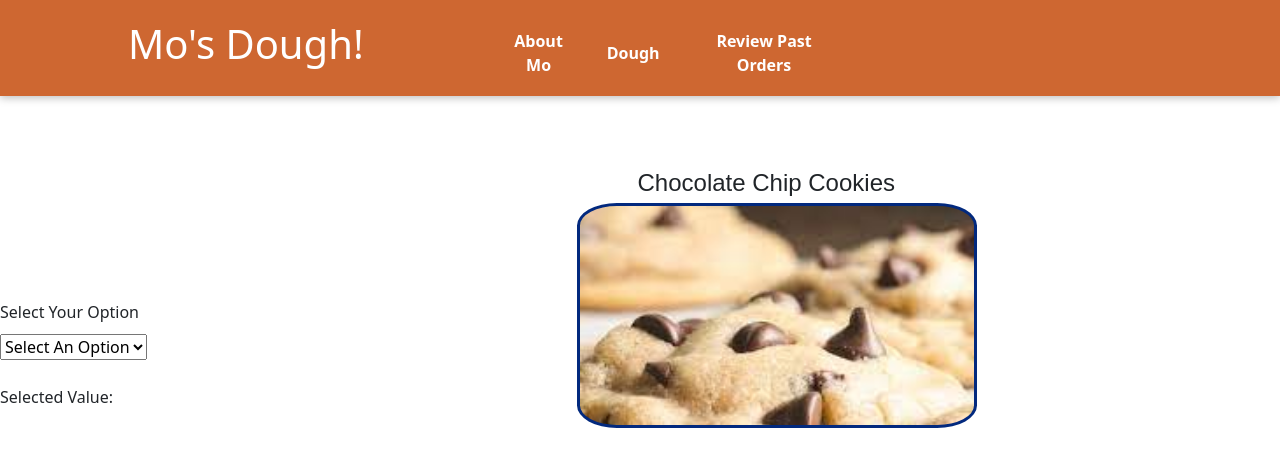
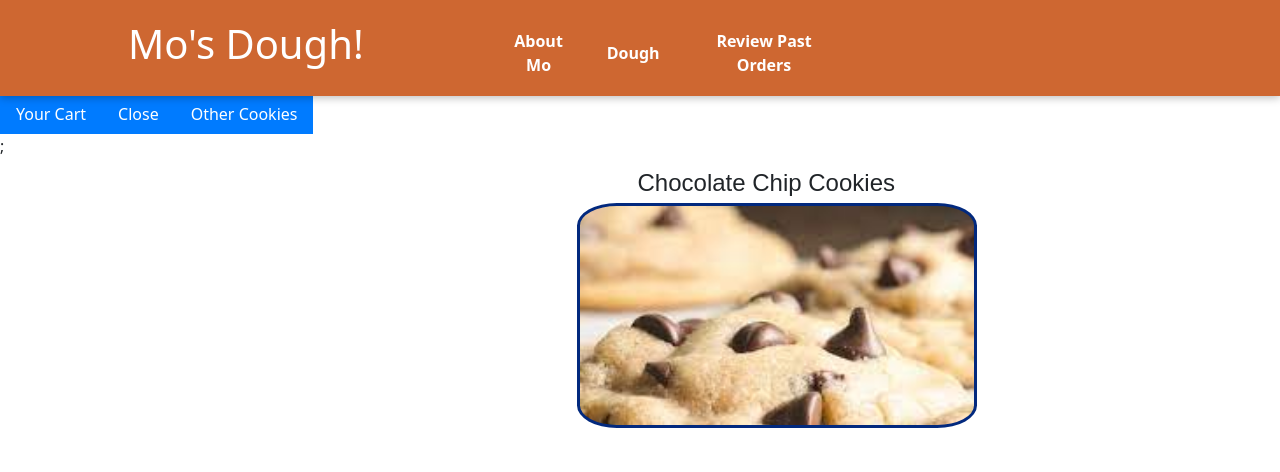
Before and after one commit to Twill1007/modough, a React (Create React App) app: page /dough in a window 1280 px wide. Shown: the top 472 px of the page. Built offline with nearby package versions, Linux system fonts and the light colour scheme; a web font is replaced by a local one.

Commit message:
CSS and Updating Form

```diff
--- a/src/pages/MenuCC.js
+++ b/src/pages/MenuCC.js
@@ -3,6 +3,7 @@ import ModalMenu from "../components/UI/ModalMenu";
 import classes from "./MenuCookie.module.css";
 import CCDough from "../assets/CCBall.JPG";
 import CookieItemForm from "../components/CookieItemForm";
+import MenuItemSelector from "./MenuItemSelectorPage";
 import { useContext } from "react";
 import CartContext from "../store/cart-context";
 
@@ -10,7 +11,8 @@ const ccdisplay = [
   {
     id: "c1",
     title: "Chocolate Chip Cookies",
-    description: "Delicous and soft Chocolate Chip Cookies",
+    description:
+      "Indulge in the ultimate guilt-free pleasure with our delectable homemade dairy-free chocolate chip cookies! Crafted with love, these cookies offer the same luscious taste and chewy texture you crave, minus the dairy. Satisfy your sweet tooth while staying kind to your body!",
     price: 10,
   },
 ];
@@ -36,7 +38,7 @@ function MenuCC(props) {
         <p className={classes.description}>{item.description}</p>
         <p className={classes.price}>Price: ${item.price.toFixed(2)}</p>
       </div>
-      <CookieItemForm
+      <MenuItemSelector
         cookieType="CC"
         onClose={props.onClose}
         onAddToCart={addToCartHandler}
--- a/src/pages/MenuCookie.module.css
+++ b/src/pages/MenuCookie.module.css
@@ -1,22 +1,16 @@
-.itemForm {
-  justify-content: center;
-}
-
-.price {
-  width: 500px;
-  font-weight: bold;
-  font-size: 1.5rem;
-  border: 2px solid black;
-}
-
 .meal {
   display: flex;
   flex-direction: column;
   justify-content: center;
-  align-items: inherit;
-  justify-content: space-around;
   background-color: beige;
   border: 2px solid rgb(255, 0, 0);
+}
+
+.price {
+  width: auto;
+  font-weight: bold;
+  font-size: 1.5rem;
+  border: 2px solid black;
 }
 
 .title {
@@ -38,3 +32,20 @@
   width: 200px;
   height: 200px;
 }
+
+.container {
+  display: flex;
+  flex-direction: row;
+  justify-content: right;
+  top: 445px;
+}
+
+.selectedOption {
+  display: flex;
+  flex-direction: row;
+  justify-content: right;
+  top: 445px;
+  right: 600px;
+  padding-top: 10px;
+  width: 500px;
+}
--- a/src/pages/MenuItemSelectorPage.js
+++ b/src/pages/MenuItemSelectorPage.js
@@ -1,15 +1,25 @@
 import React, { useState } from "react";
-import classes from "./MenuItemSelectorPage.module.css";
+import classes from "./MenuCookie.module.css";
 
-function MenuItemSelector() {
+function MenuItemSelector(props) {
   const [selectedValue, setSelectedValue] = useState("");
+  const [selectOtherCookie, setSelectOtherCookie] = useState(true);
+
+  const selectOtherCookieHandler = () => {
+    setSelectOtherCookie(false);
+  };
 
   const handleSelectionChange = (event) => {
     setSelectedValue(event.target.value);
   };
 
+  const submitHandler = (event) => {
+    event.preventDefault();
+  };
+
   return (
     <>
+      <form onSubmit={submitHandler} className={classes.form}>
         <div className={classes.container}>
           <label>Select Your Option</label>
           <select value={selectedValue} onChange={handleSelectionChange}>
@@ -21,8 +31,24 @@ function MenuItemSelector() {
         <div className={classes.selectedOption}>
           <p>Selected Value: {selectedValue}</p>
         </div>
+
+        <button
+          onClick={() => {
+            props.onCart();
+            if (props.onClose) {
+              props.onClose();
+            }
+          }}
+        >
+          Your Cart
+        </button>
+        <button onClick={props.onClose}>Close</button>
+        <button onClick={props.onClose}>Other Cookies</button>
+        {selectedValue !== "" && (
+          <button onClick={selectOtherCookieHandler}>Add to Cart</button>
+        )}
+      </form>
     </>
   );
 }
-
 export default MenuItemSelector;
--- a/src/pages/MenuItemSelectorPage.module.css
+++ /dev/null
@@ -1,15 +0,0 @@
-.container {
-  display: flex;
-  flex-direction: column;
-  position: absolute;
-  top: 300px;
-}
-
-.selectedOption {
-  display: flex;
-  flex-direction: column;
-  position: absolute;
-  top: 375px;
-  padding-top: 10px;
-  width: 500px;
-}
```
Lines whose indentation alone changed are shown as unchanged.
